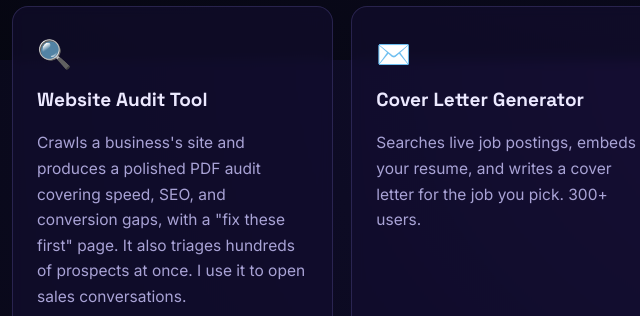
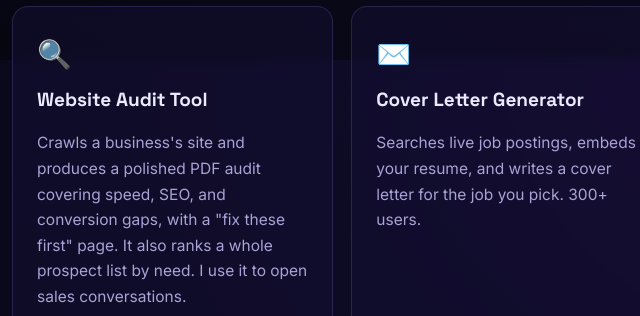
Before and after one commit to dominickkubica/dominickkubica.github.io, a plain HTML site: page index.html in a window 1280 px wide. Shown: the part 1540-1856 px from the top of the page, 128-768 px from the left. Drawn offline with Linux system fonts and the light colour scheme.

Commit message:
Describe audit screening accurately
Co-Authored-By: Claude Opus 5.5 <noreply@anthropic.com>

```diff
--- a/index.html
+++ b/index.html
@@ -193,7 +193,7 @@
             <span class="emoji">🔍</span>
             <h3>Website Audit Tool</h3>
             <p>Crawls a business's site and produces a polished PDF audit covering speed, SEO, and conversion gaps, with a
-              "fix these first" page. It also triages hundreds of prospects at once. I use it to open sales conversations.</p>
+              "fix these first" page. It also ranks a whole prospect list by need. I use it to open sales conversations.</p>
             <div class="tags"><span class="tag">Python</span><span class="tag">PageSpeed API</span><span class="tag">Places API</span><span class="tag">fpdf2</span></div>
             <span class="go">View on GitHub →</span>
           </a>
```
